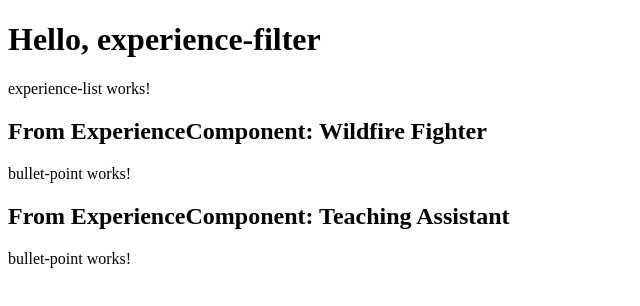
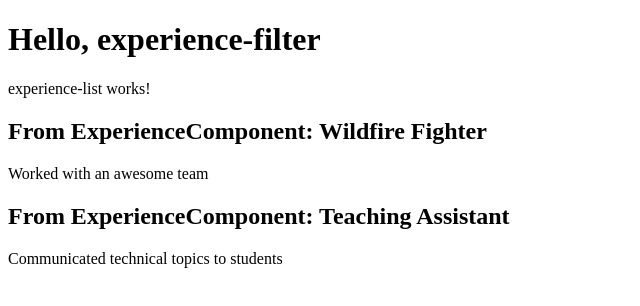
Before and after one commit to jasonTheDev/resume-builder, an Angular app: page / in a window 1280 px wide. Shown: the top 306 px of the page, without its empty margins (0-640 px from the left). Built offline with nearby package versions, Linux system fonts and the light colour scheme.

Commit message:
Pass bulletPoint to BulletPointComponent

```diff
--- a/src/app/bullet-point/bullet-point.component.html
+++ b/src/app/bullet-point/bullet-point.component.html
@@ -1 +1 @@
-<p>bullet-point works!</p>
+<p>{{ bulletPoint.description }}</p>
--- a/src/app/bullet-point/bullet-point.component.ts
+++ b/src/app/bullet-point/bullet-point.component.ts
@@ -1,4 +1,5 @@
-import { Component } from '@angular/core';
+import { Component, Input } from '@angular/core';
+import { BulletPoint } from '../BulletPoint.interface';
 
 @Component({
   selector: 'app-bullet-point',
@@ -9,4 +10,5 @@ import { Component } from '@angular/core';
 })
 export class BulletPointComponent {
 
+    @Input() bulletPoint!: BulletPoint;
 }
--- a/src/app/experience-list/experience-list.component.html
+++ b/src/app/experience-list/experience-list.component.html
@@ -2,5 +2,5 @@
 @for (experience of experiences; track experience.position) {
   <app-experience [experience]="experience"></app-experience>
 } @empty {
-  <h2>No Experiences to Show</h2>
+  <h2>No experiences to show</h2>
 }
--- a/src/app/experience/experience.component.html
+++ b/src/app/experience/experience.component.html
@@ -1,2 +1,6 @@
 <h2>From ExperienceComponent: {{ experience.position }}</h2>
-<app-bullet-point></app-bullet-point>
+@for (bulletPoint of experience.bulletPoints; track bulletPoint.description) {
+  <app-bullet-point [bulletPoint]="bulletPoint"></app-bullet-point>
+} @empty {
+  <h3>No bullet point to show</h3>
+}
```
